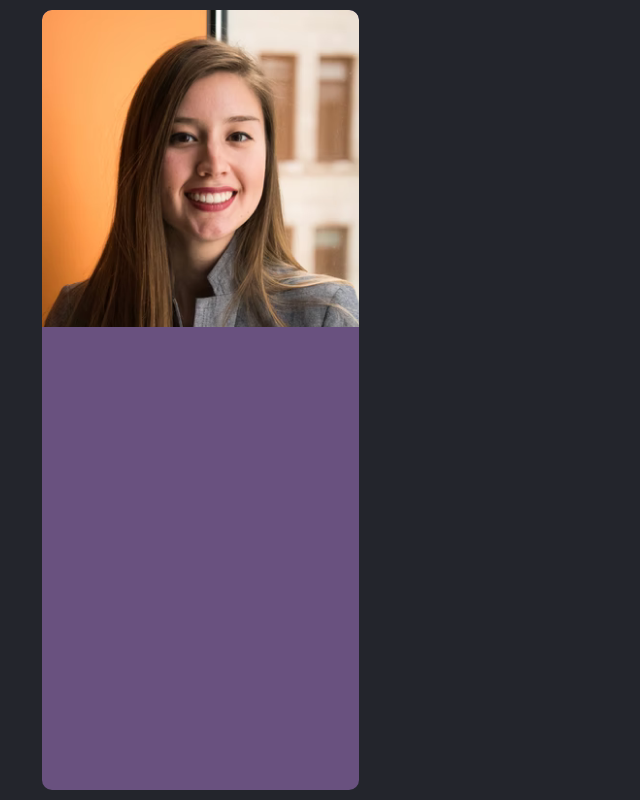
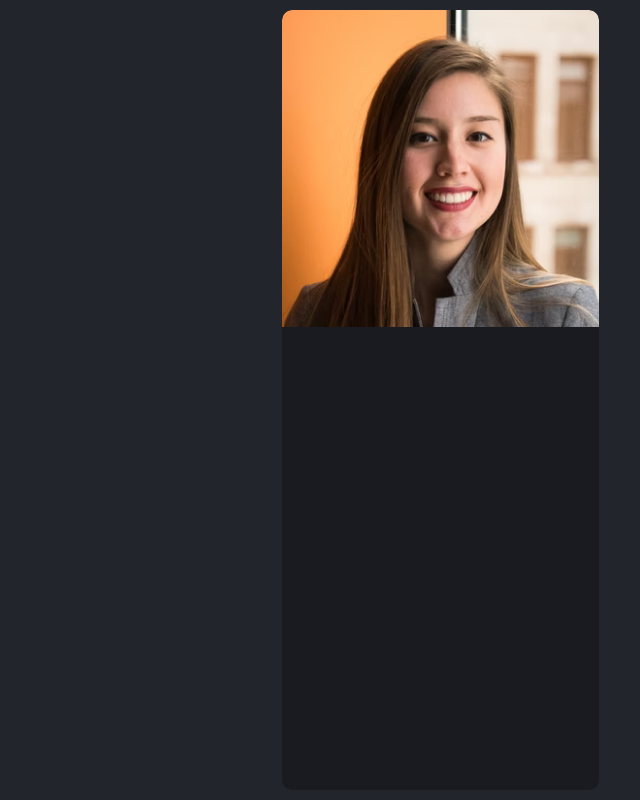
Before and after one commit to AnandJNairGit/scrimba-react-business-card-challenge, a React (Create React App) app: page / in a window 1280 px wide. Shown: the whole page, without its empty margins (200-840 px from the left). Built offline with nearby package versions, Linux system fonts and the light colour scheme.

Commit message:
fix the color and width issue

```diff
--- a/src/App.css
+++ b/src/App.css
@@ -57,12 +57,12 @@ main {
   justify-content: center;
   align-items: center;
   height: 100vh;
-  width: 100vh;
+  width: 100vw;
 }
 .container {
   height: 780px;
   width: 317px;
-  background: rgb(105, 81, 127);
+  background: #1a1b21;
   border-radius: 10px;
   overflow: hidden;
 }
```
